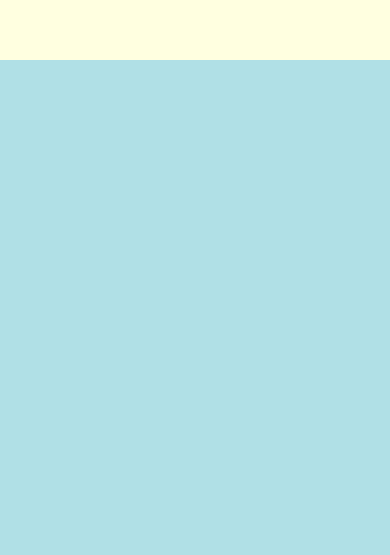
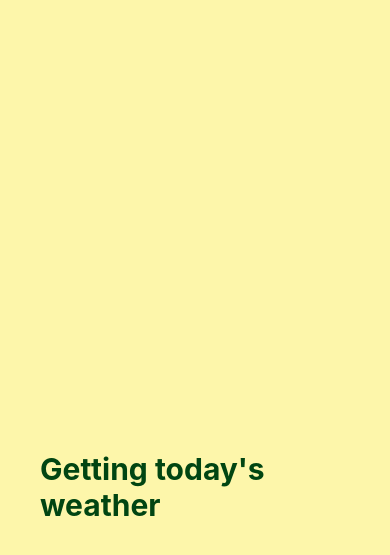
Before and after one commit to ChoSounhyung/weather-app, a React Native app: screen / in a window 390 px wide. Shown: the part 221-776 px from the top of the page. Built offline with nearby package versions, Linux system fonts and the light colour scheme.

Commit message:
Loading Screen

```diff
--- a/App.js
+++ b/App.js
@@ -1,27 +1,7 @@
 import { StatusBar } from "expo-status-bar";
 import React from "react";
-import { StyleSheet, Text, View } from "react-native";
+import Loading from "./Loading";
 
 export default function App() {
-  return (
-    <View style={styles.container}>
-      <View style={styles.yellowView}></View>
-      <View style={styles.blueView}></View>
-      <StatusBar style="auto" />
-    </View>
-  );
+  return <Loading />;
 }
-
-const styles = StyleSheet.create({
-  container: {
-    flex: 1,
-  },
-  yellowView: {
-    flex: 1,
-    backgroundColor: "lightyellow",
-  },
-  blueView: {
-    flex: 2,
-    backgroundColor: "powderblue",
-  },
-});
--- /dev/null
+++ b/Loading.js
@@ -0,0 +1,25 @@
+import React from "react";
+import { StyleSheet, Text, View } from "react-native";
+
+export default function Loading() {
+  return (
+    <View style={styles.container}>
+      <Text style={styles.text}>Getting today's weather</Text>
+    </View>
+  );
+}
+
+const styles = StyleSheet.create({
+  container: {
+    flex: 1,
+    justifyContent: "flex-end",
+    paddingHorizontal: 40,
+    paddingVertical: 100,
+    backgroundColor: "#fdf6aa",
+  },
+  text: {
+    color: "#014512",
+    fontSize: 30,
+    fontWeight: "bold",
+  },
+});
```
